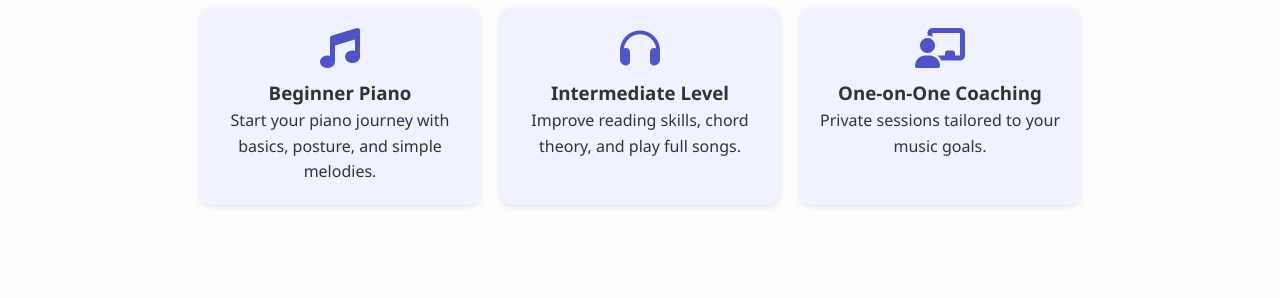
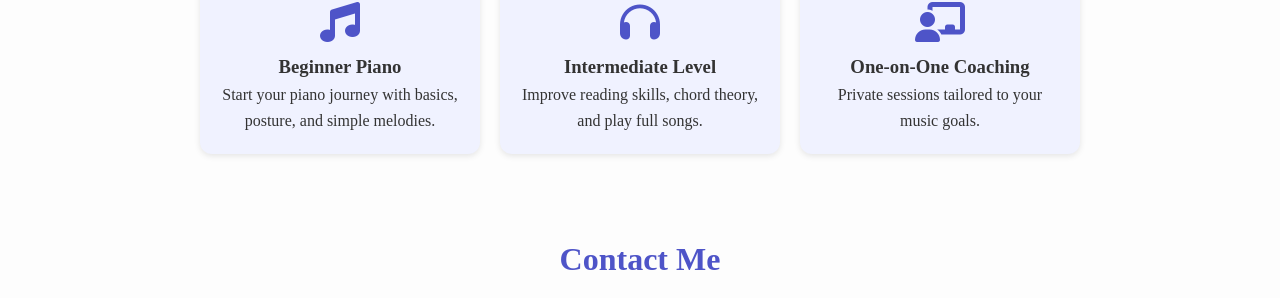
Before and after one commit to Piyush0328/Rajive.Classes, a plain HTML site: page profile.html in a window 1280 px wide. Shown: the part 589-887 px from the top of the page. Drawn offline with Linux system fonts and the light colour scheme.

Commit message:
Update profile.css
add font-Family : none

```diff
--- a/profile.css
+++ b/profile.css
@@ -9,6 +9,7 @@
     line-height: 1.6;
     background-color: #fdfdfd;
     color: #333;
+    font-family: none;
   }
 
   header.hero {
```
